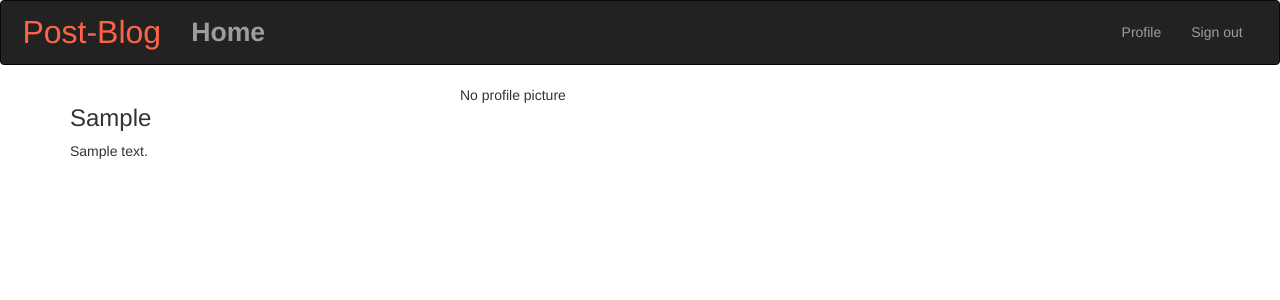
After one commit to Kipkorir2017/Post-Blog, a Flask app: a page that uses app/templates/navbar.html in a window 1280 px wide. The commit adds this page. Shown: the top 300 px of the page. Run offline with Flask 2, Linux system fonts and the light colour scheme; a user stored in the database is signed in; tables that the repository leaves empty hold one stand-in row (values such as "Sample post"); some libraries are stand-ins or nearby versions.

Commit message:
add profile file in the templates

```diff
--- a/app/main/views.py
+++ b/app/main/views.py
@@ -1,4 +1,4 @@
-from flask import render_template, request, redirect,url_for,flash
+from flask import render_template, request, redirect,url_for,flash,abort
 from ..main.forms import BlogForm, CommentForm
 from flask import render_template, request
 from . import main
@@ -8,6 +8,7 @@ from ..models import User, Comment, Blog, Subscriber
 from flask_login import current_user
 from datetime import datetime
 from flask_login import login_required
+from app.email import mail_message, sub_message
 
 
 @main.route("/", methods=["GET", "BLOG"])
@@ -84,9 +85,8 @@ def new_blog():
 
         # call email addresses from the subscriber table in db
         subscriber = Subscriber.query.all()
-        # for subs in subscriber:
-            # sub_message(blog_title,
-            #             "email/subscription", subs.email, new_blog=new_blog)
+        for subs in subscriber:
+            sub_message(blog_title,"email/subscription", subs.email, new_blog=new_blog)
         return redirect(url_for(".index", id=new_blog.id))
     return render_template("n_blog.html",
                            newblogform=newblogform)
@@ -109,3 +109,12 @@ def update_blog(id):
         form.blog_title.data = blog.blog_title
         form.blog_content.data = blog.blog_content
     return render_template('update.html', blog=blog, form=form)
+
+@main.route('/user/<uname>')
+def profile(uname):
+    user = User.query.filter_by(username = uname).first()
+
+    if user is None:
+        abort(404)
+
+    return render_template("profile/profile.html", user = user)
--- a/app/templates/navbar.html
+++ b/app/templates/navbar.html
@@ -15,7 +15,7 @@
             </ul>
             <ul class="nav navbar-nav navbar-right">
                 {% if current_user.is_authenticated %}
-                <li style="color:white;padding:15px;">{{current_user.username}}</li>
+                <li><a href="{{url_for('main.profile',uname=current_user.username)}}">Profile</a></li>
                 <li><a href="{{url_for('auth.logout')}}">Sign out</a></li>
                 {% else %}
                 <li><a href="{{url_for('auth.login')}}">Sign in</a></li>
--- /dev/null
+++ b/app/templates/profile/profile.html
@@ -0,0 +1,29 @@
+{% extends 'base.html'%}
+
+{% block content %}
+<div class="container">
+<div class="row">
+<!-- displaying  Username-->
+  <div class="col-md-4">
+    <h3> {{user.username| capitalize}} </h3>
+
+    <!--Displaying user bio-->
+    {% if user.bio %}
+      <p> {{user.bio}}</p>
+    {%else%}
+      <p> {{user.username| capitalize}} has no bio </p>
+    {% endif %}
+  </div>
+
+  <!--Display profile photo-->
+  <div class="col-md-4">
+
+    {% if user.profile_pic_path %}
+    <img src="{{url_for('static',filename=user.profile_pic_path)}}" alt="" class="img-thumbnail">
+    {%else%}
+    <p>No profile picture</p>
+    {% endif %}
+  </div>
+</div>
+</div>
+{% endblock %}
```
